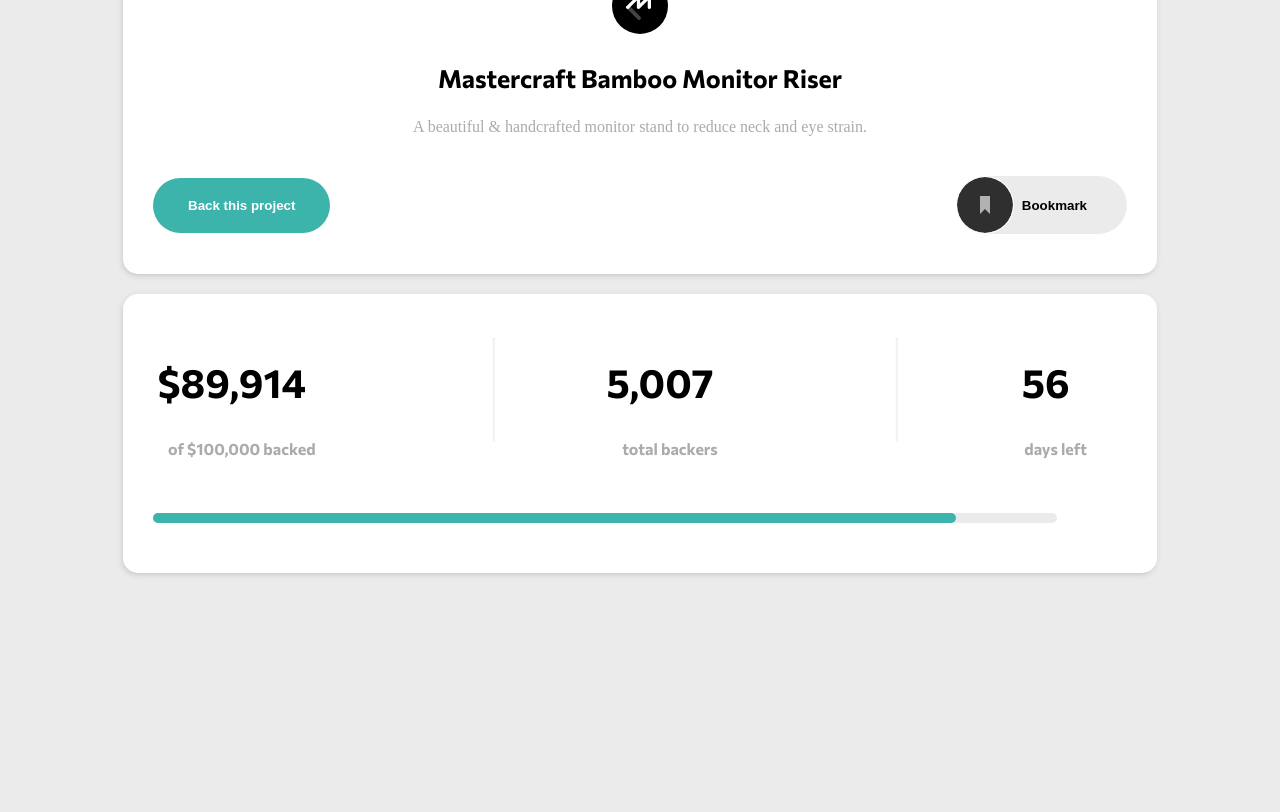
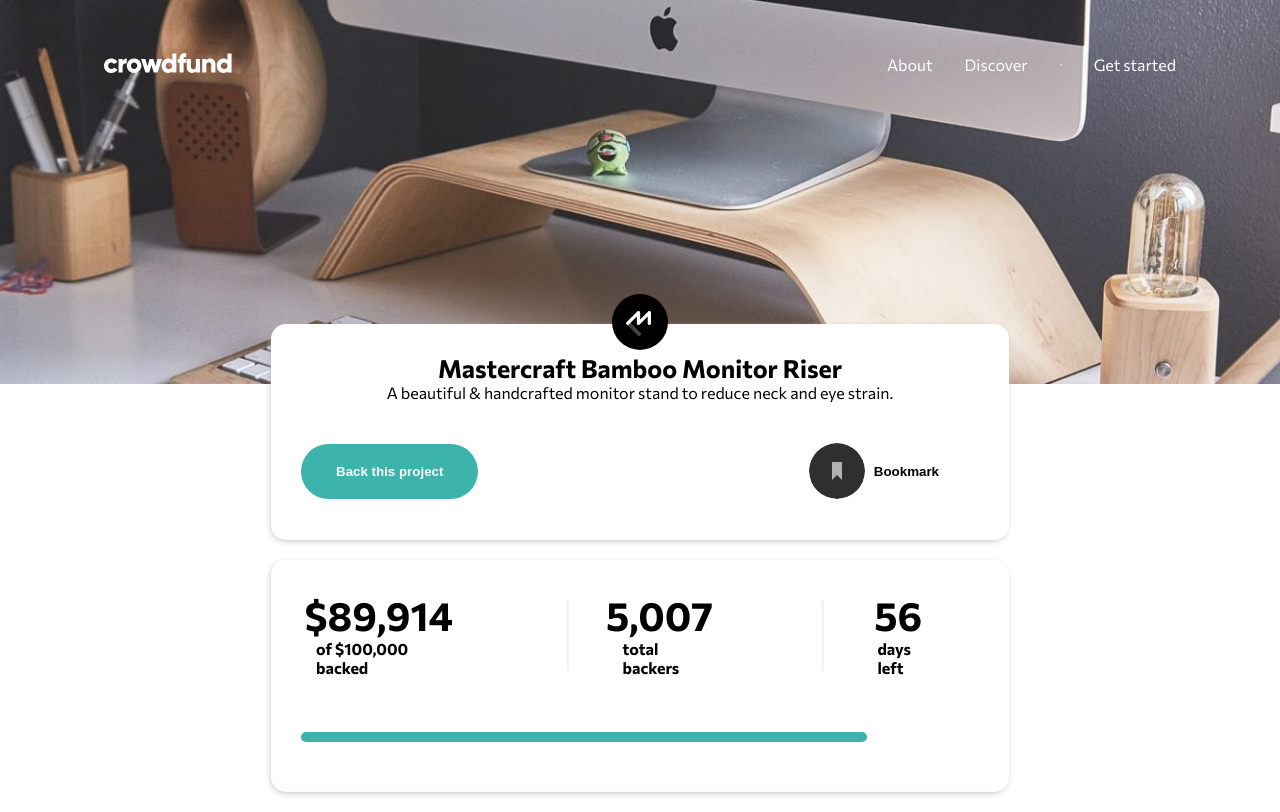
Before and after one commit to Jowwy02/Crowdfunding-Project-, a plain HTML site: page index.html in a window 1280 px wide. Drawn offline with Linux system fonts and the light colour scheme.

Commit message:
Merge files and add padding to cards.

```diff
--- a/index.html
+++ b/index.html
@@ -1,4 +1,3 @@
-
 <!DOCTYPE html>
 <html lang="en">
   <head>
@@ -12,7 +11,7 @@
       sizes="32x32"
       href="./images/favicon-32x32.png"
     />
-    <link rel="stylesheet" href="style-kachi.css" />
+    <link rel="stylesheet" href="style.css" />
 
     <title>Frontend Mentor | Crowdfunding product page</title>
 
@@ -20,11 +19,46 @@
   </head>
 
   <body>
+    <main class="main-container">
+      <section class="header-background">
+        <header class="nav-container">
+          <div class="main-container-header-logo">
+            <img src="./images/logo.svg" alt="logo" />
+          </div>
+          <nav class="navbar">
+            <ul class="nav-links">
+              <li class="nav_items1">
+                <a href="#">About</a>
+              </li>
+              <li class="nav_items2">
+                <a href="#">Discover</a>
+              </li>
+              <hr />
+              <li class="nav_items">
+                <a href="#">Get started</a>
+              </li>
+            </ul>
+            <button class="hamburger">
+              <svg width="16" height="15" xmlns="http://www.w3.org/2000/svg">
+                <g fill="#FFF" fill-rule="evenodd">
+                  <path d="M0 0h16v3H0zM0 6h16v3H0zM0 12h16v3H0z" />
+                </g>
+              </svg>
+
+              <!-- <svg width="15" height="15" xmlns="http://www.w3.org/2000/svg"><path d="M11.314 0l2.828 2.828L9.9 7.071l4.243 4.243-2.828 2.828L7.07 9.9l-4.243 4.243L0 11.314 4.242 7.07 0 2.828 2.828 0l4.243 4.242L11.314 0z" fill="#000" fill-rule="evenodd" opacity=".4"></svg> -->
+            </button>
+          </nav>
+        </header>
+      </section>
       <section class="cards-section">
         <section class="section-container">
           <div class="mastercraft-card">
-          <div class="mastercraft-logo">
-            <img src="images/logo-mastercraft.svg" alt="Mastercraft" />
+            <div>
+              <img
+                src="images/logo-mastercraft.svg"
+                alt="Mastercraft"
+                class="mastercraft-logo"
+              />
             </div>
             <h1>Mastercraft Bamboo Monitor Riser</h1>
 
@@ -34,7 +68,9 @@
             </p>
 
             <div class="bookmark-content">
-            <button type="button" class="bamboo-btn">Back this project</button>
+              <button type="button" class="bamboo-btn">
+                Back this project
+              </button>
               <button class="bamboo-image">
                 <img
                   src="images/icon-bookmark.svg"
@@ -72,5 +108,6 @@
           </div>
         </section>
       </section>
+    </main>
   </body>
 </html>
--- a/style-kachi.css
+++ /dev/null
@@ -1,184 +0,0 @@
-@import url("https://fonts.googleapis.com/css2?family=Commissioner:wght@400;500;700&family=Crete+Round&family=Inter:wght@400;700;800&family=Josefin+Sans:ital,wght@0,400;0,500;1,400&display=swap");
-
-:root {
-  --font-family: "Commissioner", sans-serif;
-  --Moderate-cyan: hsl(176, 50%, 47%);
-  --Dark-cyan: hsl(176, 72%, 28%);
-  --Black: hsl(0, 0%, 0%);
-  --Light-gray: hsl(0, 0%, 92%);
-  --light-black: hsl(0, 1%, 67%);
-}
-
-body {
-  font-size: 16px;
-  background-color: var(--Light-gray);
-}
-section .section-container {
-  background-color: white;
-  border-radius: 15px;
-  margin-bottom: 20px;
-  margin-left: 15px;
-  margin-right: 15px;
-  box-shadow: -1px 2px 7px -2px #bab1ad;
-}
-
-section .mastercraft-card h1 {
-  text-align: center;
-  font-family: "Commissioner", sans-serif;
-}
-
-section .section-container p {
-  color: var(--light-black);
-  margin: 0 20px;
-  font-size: 16px;
-}
-
-section .mastercraft-card {
-  text-align: center;
-}
-
-section .mastercraft-logo {
-  margin: -30px auto 0;
-}
-
-section .mastercraft-card h1 {
-  padding-top: 10px;
-  word-wrap: break-word;
-  padding: 0 2rem;
-  font-family: "Commissioner", sans-serif;
-  font-weight: bold;
-  font-size: 25px;
-}
-
-section .bookmark-content {
-  display: flex;
-  justify-content: space-between;
-  align-items: center;
-  margin: 2.5rem 0 0;
-  padding-bottom: 2.5rem;
-}
-
-section .bamboo-btn {
-  background-color: var(--Moderate-cyan);
-  color: white;
-  border: none;
-  border-radius: 35px;
-  padding: 20px 35px;
-  margin-left: 30px;
-  font-weight: bold;
-}
-
-section .bamboo-image {
-  border: none;
-  border-radius: 2rem;
-  padding-top: 20px;
-  padding-bottom: 19px;
-  margin-right: 30px;
-  padding-right: 10px;
-  background-color: white;
-}
-
-.Donation-section {
-  display: flex;
-  align-items: center;
-  justify-content: space-around;
-  flex-direction: column;
-}
-
-.funding-amount {
-  display: flex;
-  flex-direction: column;
-  align-items: center;
-  font-size: 40px;
-  font-weight: bold;
-  font-family: "Commissioner", sans-serif;
-}
-.funding-text {
-  padding-bottom: 25px;
-  font-weight: bold;
-  font-family: "Commissioner", sans-serif;
-}
-
-.funding-line {
-  width: 20%;
-  opacity: 0.3;
-}
-.progress-bar {
-  padding-bottom: 50px;
-  padding-top: 30px;
-  margin-left: 30px;
-}
-
-.progress-bar > :first-child,
-.progress-bar :last-child {
-  background-color: var(--Light-gray);
-  width: 90%;
-  height: 10px;
-  border-radius: 10px;
-}
-
-.progress-bar :last-child {
-  background-color: var(--Moderate-cyan);
-  width: 80%;
-  margin-top: -10px;
-}
-
-.book-mark-text {
-  display: none;
-}
-
-@media screen and (min-width: 376px) {
-}
-@media screen and (min-width: 768px) {
-  .cards-section {
-    padding: 0 100px;
-  }
-
-  .book-mark-text {
-    display: inline-block;
-    font-weight: bold;
-  }
-
-  section .bamboo-image {
-    display: flex;
-    justify-content: center;
-    align-items: center;
-    gap: 8px;
-    background-color: var(--Light-gray);
-    padding-top: 0;
-    padding-bottom: 0;
-    padding-left: 0;
-    padding-right: 40px;
-  }
-
-  .bookmark-image {
-    border: white solid 1px;
-    border-radius: 50px;
-  }
-
-  .funding-line {
-    transform: rotate(90deg);
-    width: 10%;
-    margin-top: 10px;
-    opacity: 0.3;
-  }
-
-  .Donation-section {
-    display: flex;
-    flex-direction: row;
-    align-items: center;
-    padding-left: 25px;
-  }
-
-  .funding-amount {
-    padding-top: 30px;
-    padding-right: 30px;
-    margin-right: 40px;
-  }
-
-  .funding-text {
-    padding-right: 50px;
-    margin-right: 40px;
-    margin-bottom: 20px;
-  }
-}
--- a/style.css
+++ b/style.css
@@ -1,4 +1,4 @@
-@import url('https://fonts.googleapis.com/css2?family=Commissioner:wght@400;500;700&display=swap');
+@import url("https://fonts.googleapis.com/css2?family=Commissioner:wght@400;500;700&display=swap");
 
 * {
   margin: 0;
@@ -14,14 +14,13 @@
   --white: #fff;
 }
 
-
 body {
   font-family: "commissioner", sans-serif;
 }
 
 .header-background {
   background-image: url(./images/image-hero-mobile.jpg);
-    height: 18rem;
+  height: 24rem;
   background-repeat: no-repeat;
   background-size: cover;
 }
@@ -52,6 +51,128 @@ body {
   border: none;
 }
 
+.cards-section {
+  margin-top: -60px;
+  padding: 0 8%;
+}
+/* .cards-section {
+     padding: 0 20%;
+    } */
+
+section .section-container {
+  background-color: white;
+  border-radius: 15px;
+  margin-bottom: 20px;
+  margin-left: 15px;
+  margin-right: 15px;
+  box-shadow: -1px 2px 7px -2px #bab1ad;
+}
+
+section .mastercraft-card h1 {
+  text-align: center;
+  font-family: "Commissioner", sans-serif;
+}
+
+section .section-container p {
+  color: var(--light-black);
+  margin: 0 20px;
+  font-size: 16px;
+}
+
+section .mastercraft-card {
+  text-align: center;
+}
+
+section .mastercraft-logo {
+  margin: -30px auto 0;
+}
+
+section .mastercraft-card h1 {
+  padding-top: 10px;
+  word-wrap: break-word;
+  padding: 0 2rem;
+  font-family: "Commissioner", sans-serif;
+  font-weight: bold;
+  font-size: 25px;
+}
+
+section .bookmark-content {
+  display: flex;
+  justify-content: space-between;
+  align-items: center;
+  margin: 2.5rem 0 0;
+  padding-bottom: 2.5rem;
+}
+
+section .bamboo-btn {
+  background-color: var(--Moderate-cyan);
+  color: white;
+  border: none;
+  border-radius: 35px;
+  padding: 20px 35px;
+  margin-left: 30px;
+  font-weight: bold;
+}
+
+section .bamboo-image {
+  border: none;
+  border-radius: 2rem;
+  padding-top: 20px;
+  padding-bottom: 19px;
+  margin-right: 30px;
+  padding-right: 10px;
+  background-color: white;
+}
+
+.Donation-section {
+  display: flex;
+  align-items: center;
+  justify-content: space-around;
+  flex-direction: column;
+}
+
+.funding-amount {
+  display: flex;
+  flex-direction: column;
+  align-items: center;
+  font-size: 40px;
+  font-weight: bold;
+  font-family: "Commissioner", sans-serif;
+}
+.funding-text {
+  padding-bottom: 25px;
+  font-weight: bold;
+  font-family: "Commissioner", sans-serif;
+}
+
+.funding-line {
+  width: 20%;
+  opacity: 0.3;
+}
+.progress-bar {
+  padding-bottom: 50px;
+  padding-top: 30px;
+  margin-left: 30px;
+}
+
+.progress-bar > :first-child,
+.progress-bar :last-child {
+  background-color: var(--Light-gray);
+  width: 90%;
+  height: 10px;
+  border-radius: 10px;
+}
+
+.progress-bar :last-child {
+  background-color: var(--Moderate-cyan);
+  width: 80%;
+  margin-top: -10px;
+}
+
+.book-mark-text {
+  display: none;
+}
+
 @media screen and (min-width: 768px) {
   .header-background {
     background-image: url(./images/image-hero-desktop.jpg);
@@ -73,5 +194,55 @@ body {
     text-decoration: none;
   }
 
+  .cards-section {
+    padding: 0 20%;
+  }
 
+  .book-mark-text {
+    display: inline-block;
+    font-weight: bold;
   }
+
+  section .bamboo-image {
+    display: flex;
+    justify-content: center;
+    align-items: center;
+    gap: 8px;
+    background-color: var(--Light-gray);
+    padding-top: 0;
+    padding-bottom: 0;
+    padding-left: 0;
+    padding-right: 40px;
+  }
+
+  .bookmark-image {
+    border: white solid 1px;
+    border-radius: 50px;
+  }
+
+  .funding-line {
+    transform: rotate(90deg);
+    width: 10%;
+    margin-top: 10px;
+    opacity: 0.3;
+  }
+
+  .Donation-section {
+    display: flex;
+    flex-direction: row;
+    align-items: center;
+    padding-left: 25px;
+  }
+
+  .funding-amount {
+    padding-top: 30px;
+    padding-right: 30px;
+    margin-right: 40px;
+  }
+
+  .funding-text {
+    padding-right: 50px;
+    margin-right: 40px;
+    margin-bottom: 20px;
+  }
+}
```
Lines whose indentation alone changed are shown as unchanged.
